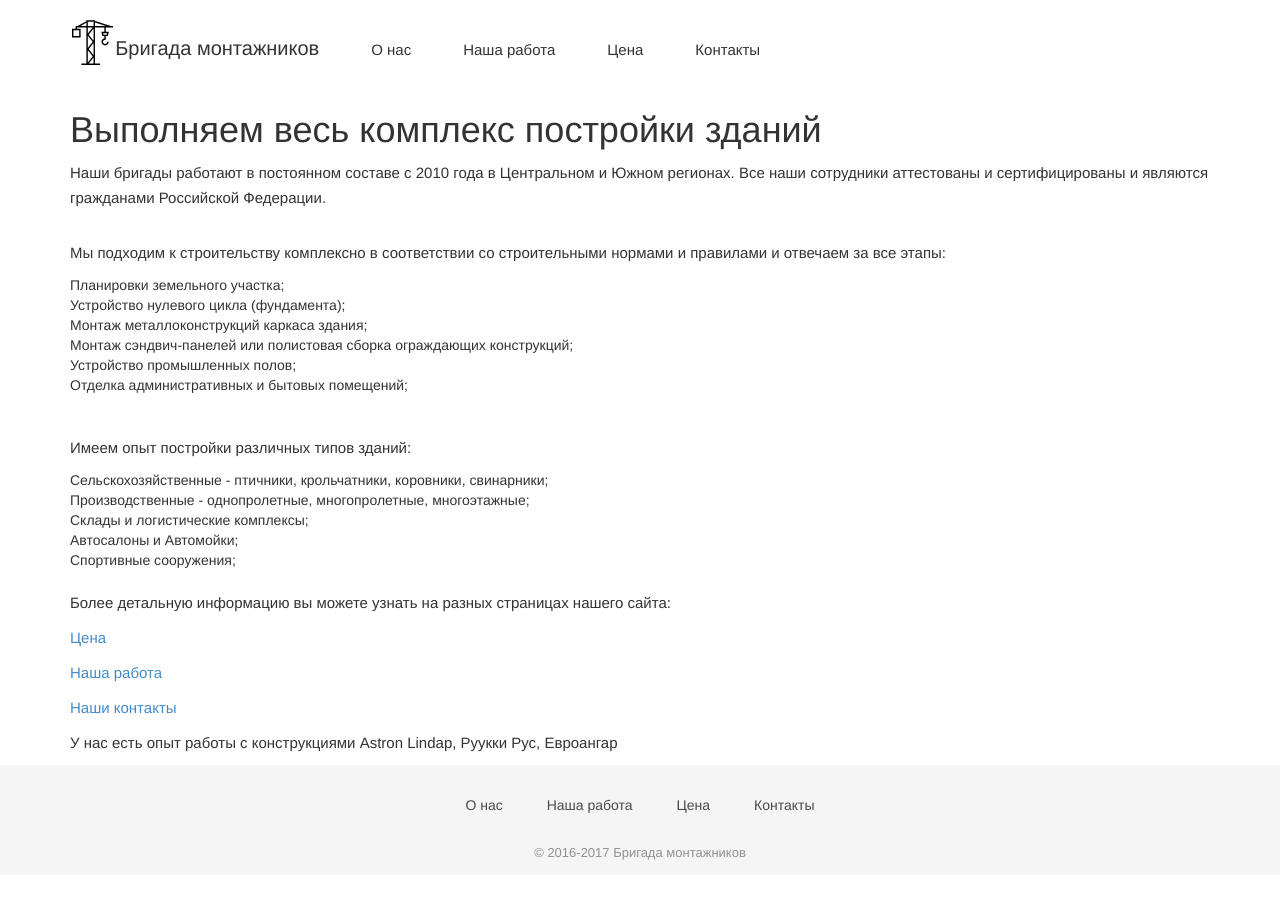
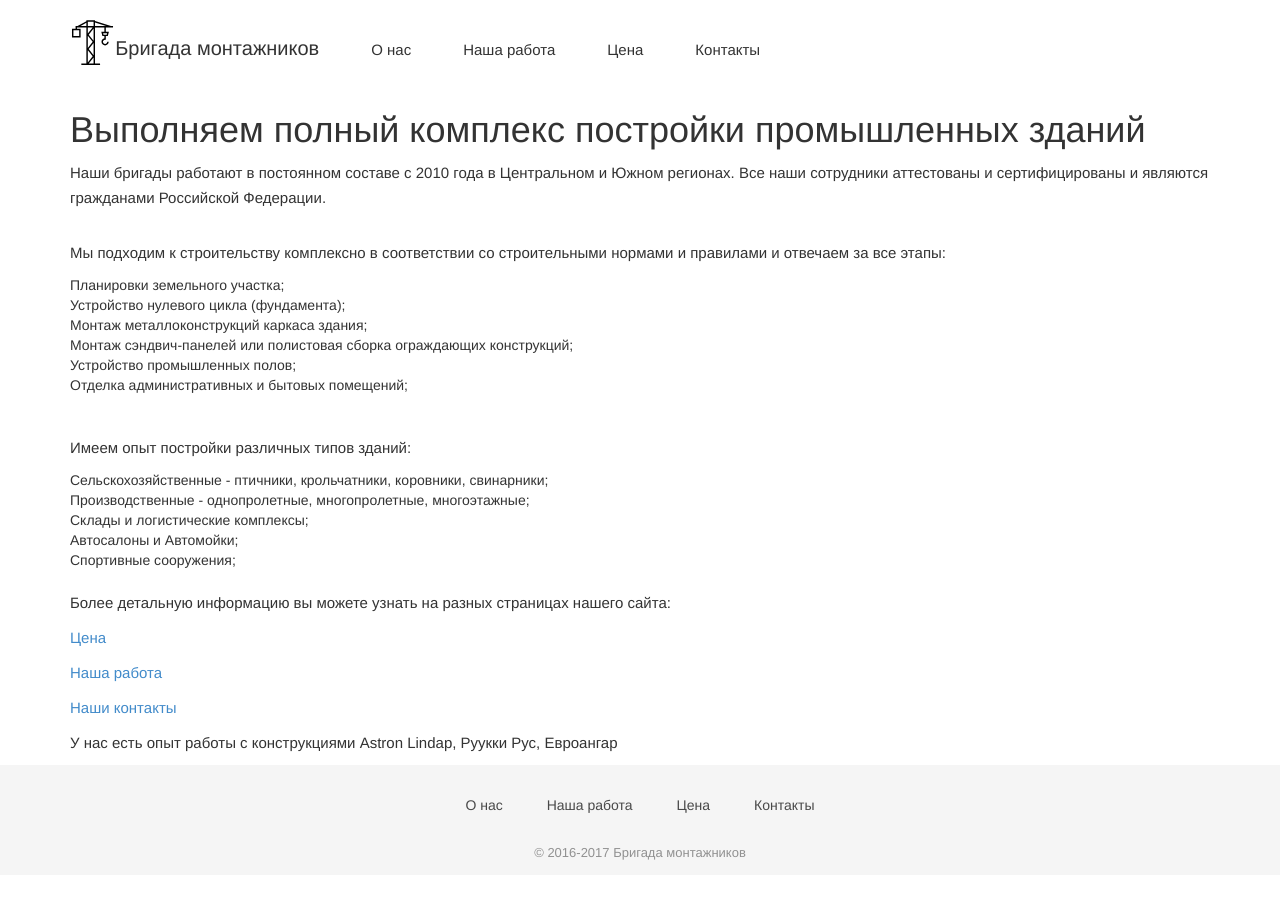
Before and after one commit to komarovalexander/site_bm, a Jekyll site: the page built from about.html, in a window 1280 px wide. Built offline with Jekyll 4.4.1, drawn with Linux system fonts in a browser that asks for light colours; nearby versions of some CDN libraries; some web fonts are replaced.

Commit message:
no message

```diff
--- a/about.html
+++ b/about.html
@@ -10,7 +10,7 @@ permalink: /about/
     <div class="container">
       <div class="row container">
         <div>
-          <h1>Выполняем весь комплекс постройки зданий</h1>
+          <h1>Выполняем полный комплекс постройки промышленных зданий</h1>
 
           <p>Наши бригады работают в постоянном составе с 2010 года в Центральном и Южном регионах. Все наши сотрудники аттестованы и сертифицированы и являются гражданами Российской Федерации.</p>
 
```
